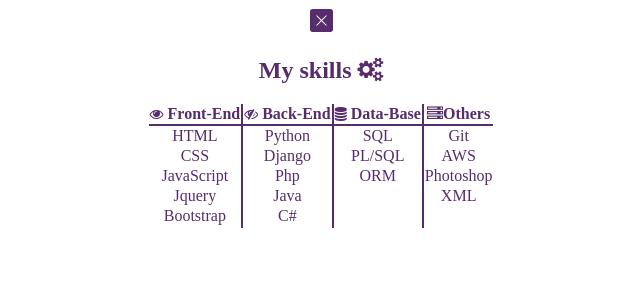
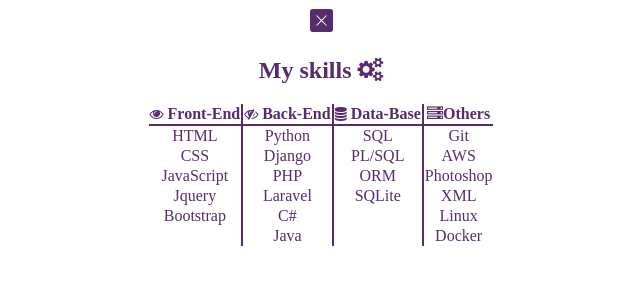
Before and after one commit to maragubit/portfolio.github.io, a plain HTML site: page skillsIframe.html in a window 1280 px wide. Shown: the whole page, without its empty margins (319-959 px from the left). Drawn offline with Linux system fonts and the light colour scheme.

Commit message:
actualizacion cv

```diff
--- a/skillsIframe.html
+++ b/skillsIframe.html
@@ -14,10 +14,10 @@
         <tr> <th><i class='fa fa-eye' style='font-size:14px'></i> Front-End</th> <th><i class='fa fa-eye-slash' style='font-size:14px'></i> Back-End</th>  <th> <i class='fa fa-database' style='font-size:14px'></i> Data-Base</th> <th> <i class='fa fa-server style='font-size:14px'></i>Others</th> </tr>
         <tr> <td>HTML</td> <td>Python</td> <td>SQL</td> <td>Git</td>  </tr>
         <tr> <td>CSS</td> <td>Django</td> <td>PL/SQL</td> <td>AWS</td>  </tr>
-        <tr> <td>JavaScript</td> <td>Php</td> <td>ORM</td> <td>Photoshop</td>  </tr>
-        <tr> <td>Jquery</td> <td>Java</td> <td></td> <td>XML</td>  </tr>
-        <tr> <td>Bootstrap</td> <td>C#</td> <td></td> <td></td>  </tr>
-        <tr> <td></td> <td></td> <td></td> <td></td>  </tr>
+        <tr> <td>JavaScript</td> <td>PHP</td> <td>ORM</td> <td>Photoshop</td>  </tr>
+        <tr> <td>Jquery</td> <td>Laravel</td> <td>SQLite</td> <td>XML</td>  </tr>
+        <tr> <td>Bootstrap</td> <td>C#</td> <td></td> <td>Linux</td>  </tr>
+        <tr> <td></td> <td>Java</td> <td></td> <td>Docker</td>  </tr>
 
     </table>
 </div>
```
Also changed, not shown: myProjects.html (+1 -0 lines), statics/aboutMe.jpg.
